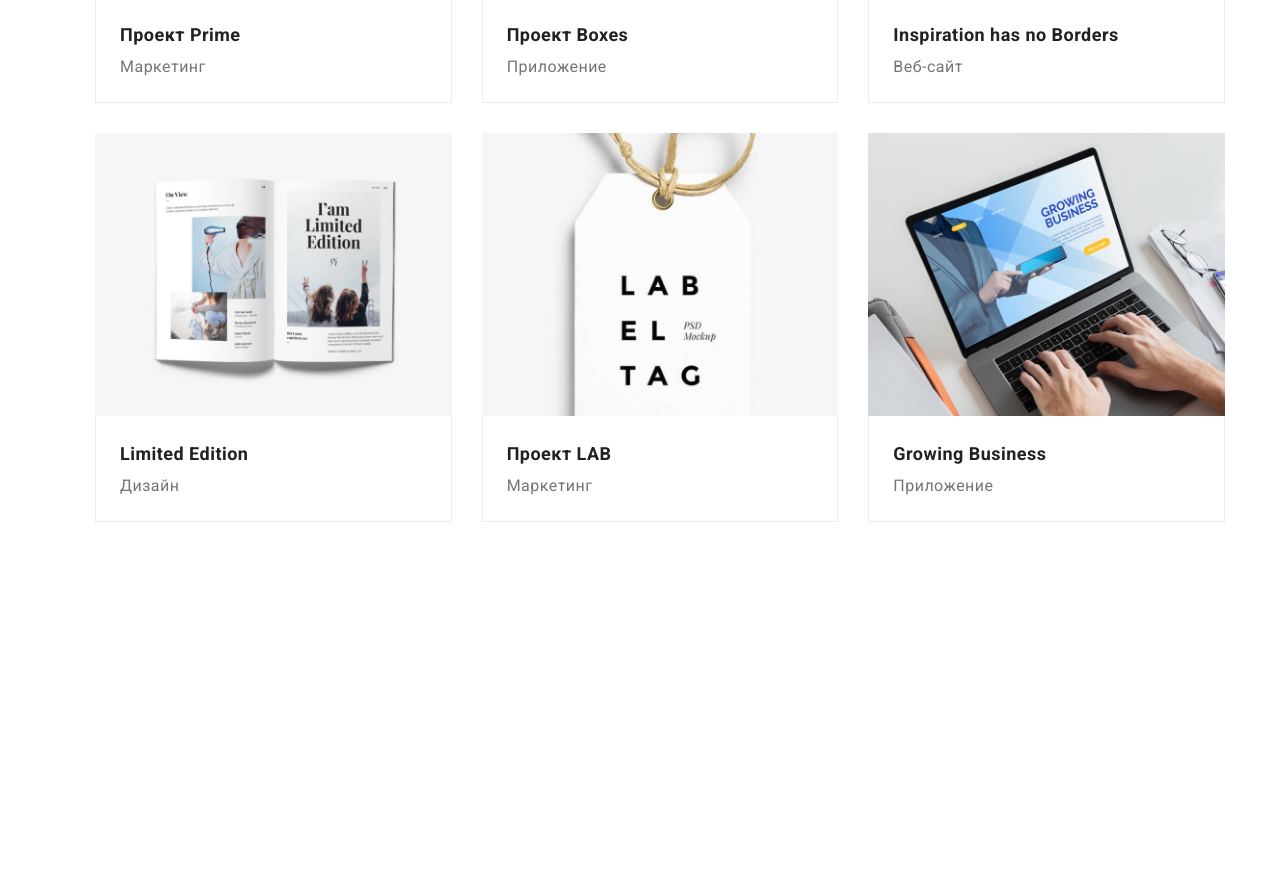
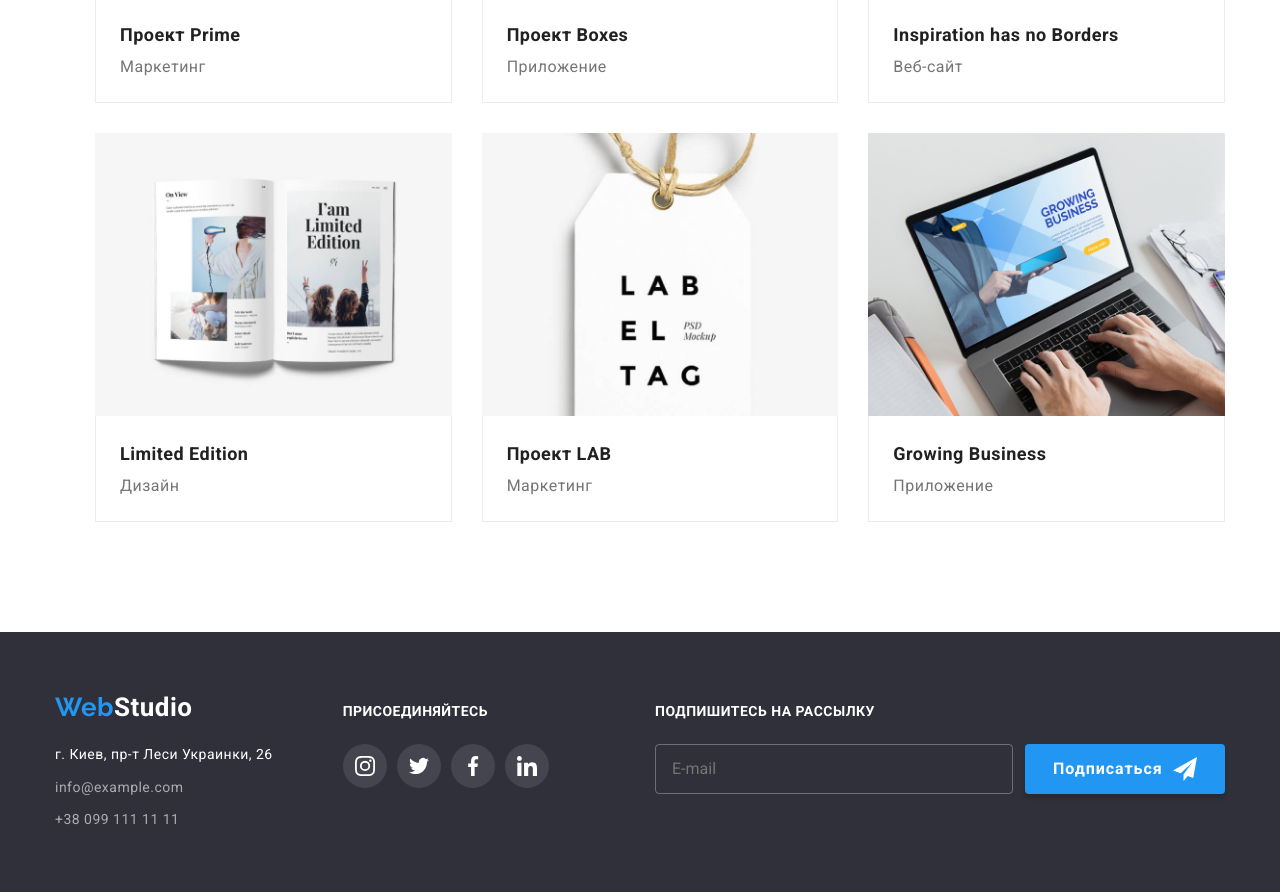
Before and after one commit to Nabiros/goit-markup-hw-08, a plain HTML site: page Portfolio.html in a window 1280 px wide. Shown: the part 989-1881 px from the top of the page. Before the commit the page ends 1621 px from the top, so only its background shows below. Drawn offline with nearby package versions, Linux system fonts and the light colour scheme.

Commit message:
адаптировал футер

```diff
--- a/Portfolio.html
+++ b/Portfolio.html
@@ -246,8 +246,9 @@
         </section>
     </main>
     <!-- Футер -->
-    <!-- <footer class="footer">
+    <footer class="footer">
         <div class="footer__block container">
+            <div class="footer__wrapper">
                 <div class="footer__contacts">
                     <a class="footer__logo" href="./Portfolio.html"><span class="nav__logo-web">Web</span><span
                             class="nav__logo-studio--white">Studio</span></a>
@@ -274,6 +275,7 @@
                                 </svg></a></li>
                     </ul>
                 </div>
+            </div>
             <div class="subscribe">
                 <h2 class="join__title">Подпишитесь на рассылку</h2>
                 <form class="subscribe__form">
@@ -287,7 +289,7 @@
                 </form>
             </div>
         </div>
-    </footer> -->
+    </footer>
     <script defer src="https://cdnjs.cloudflare.com/ajax/libs/body-scroll-lock/3.1.5/bodyScrollLock.min.js"
         integrity="sha512-HowizSDbQl7UPEAsPnvJHlQsnBmU2YMrv7KkTBulTLEGz9chfBoWYyZJL+MUO6p/yBuuMO/8jI7O29YRZ2uBlA=="
         crossorigin="anonymous"></script>
```
Lines whose indentation alone changed are shown as unchanged.
